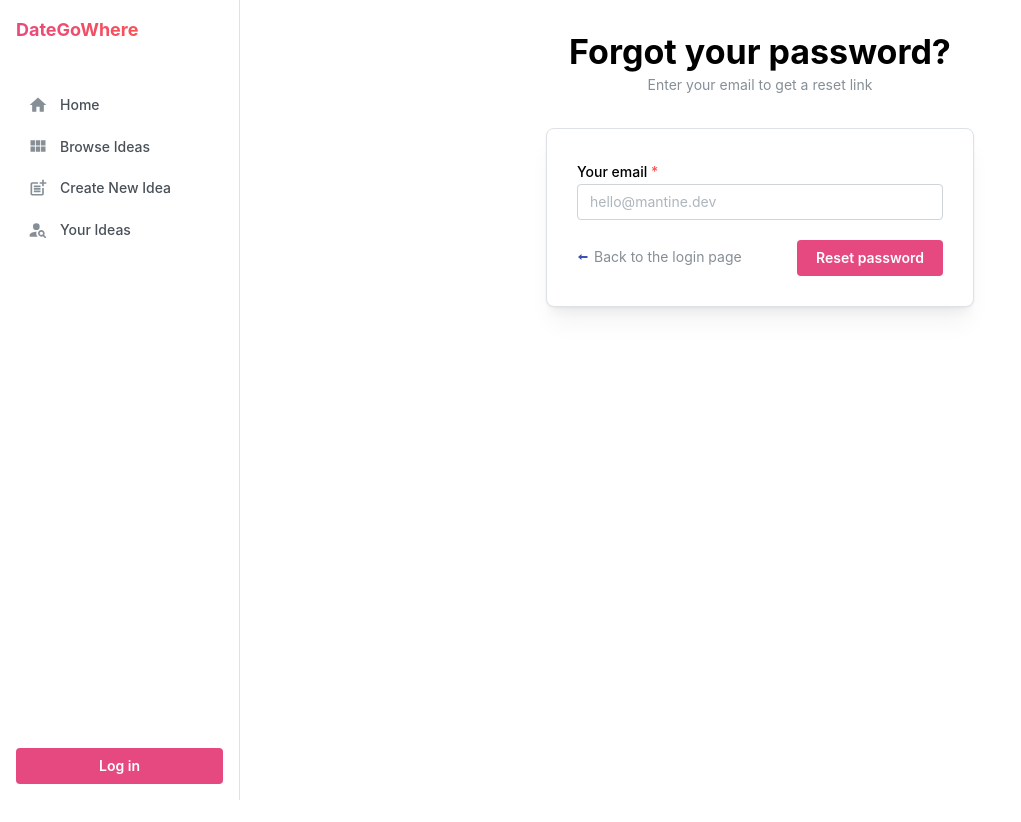
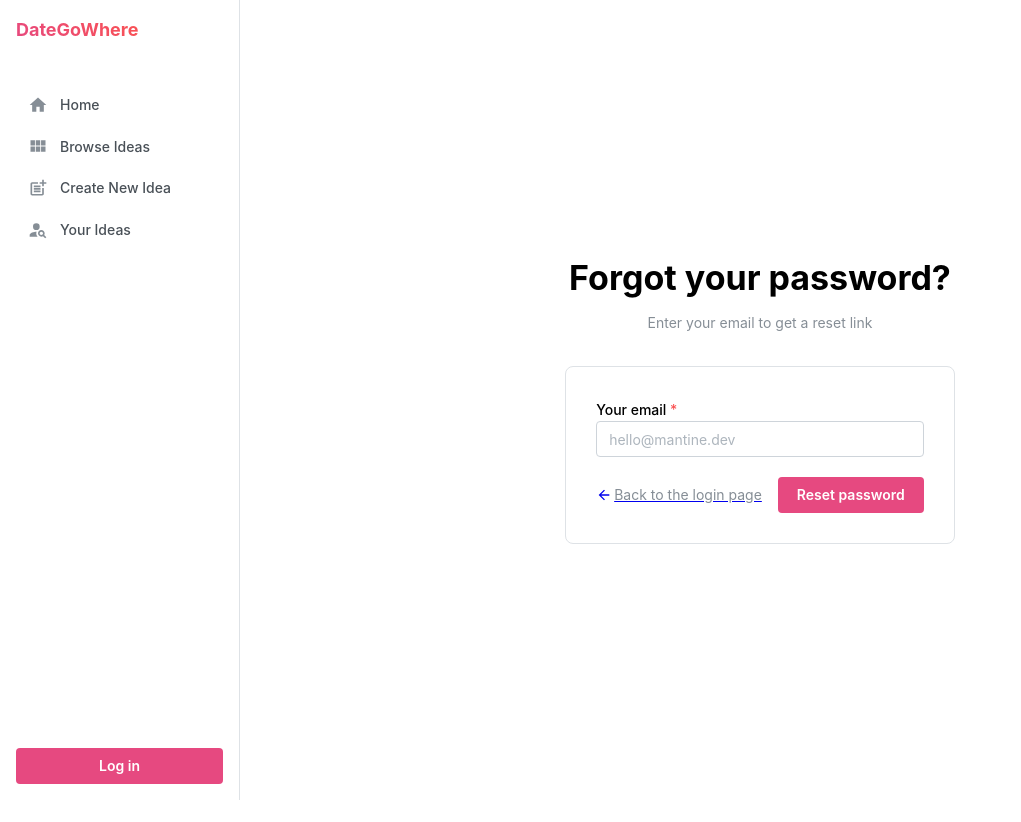
Before and after one commit to mcxpm/DateGoWhere, a React (Vite) app in the folder app/client/: page /auth/forgot-password in a window 1280 px wide. Shown: the top 822 px of the page, without its empty margins (0-1021 px from the left). After the commit the page ends 800 px from the top, so only its background shows below. Built offline with nearby package versions, Linux system fonts and the light colour scheme; no server answers.

Commit message:
refactor: reset password page

```diff
--- a/app/client/src/components/ForgotPassword.jsx
+++ b/app/client/src/components/ForgotPassword.jsx
@@ -1,24 +1,24 @@
 import {
-    Anchor,
+    Alert,
     Box,
     Button,
-    Center,
     Container,
     Group,
     Paper,
-    rem,
     Text,
     TextInput,
     Title,
 } from '@mantine/core';
 import { useForm } from '@mantine/form';
-import { FcLeft } from 'react-icons/fc';
-import { useNavigate } from 'react-router-dom';
+import { notifications } from '@mantine/notifications';
+import { useSendPasswordResetEmail } from 'react-firebase-hooks/auth';
+import { MdArrowBack } from 'react-icons/md';
+import { Link } from 'react-router-dom';
 
-import { resetPassword } from '../utils/AuthUtils';
+import { auth } from '../config/firebase';
 
 export function ForgotPassword() {
-    const navigate = useNavigate();
+    const [sendPasswordResetEmail, loading, error] = useSendPasswordResetEmail(auth);
 
     const form = useForm({
         initialValues: {
@@ -31,45 +31,77 @@ export function ForgotPassword() {
     });
 
     return (
-        <Container size={460} my={30}>
+        <Container size="xs" px="xs" h={'100dvh'}>
+            <Box h={'100%'} style={{ display: 'grid', placeItems: 'center' }}>
+                <Box>
                     <Title ta="center">Forgot your password?</Title>
-            <Text c="dimmed" fz="sm" ta="center">
+                    <Text c="dimmed" fz="sm" ta="center" mt={'sm'}>
                         Enter your email to get a reset link
                     </Text>
-
-            <Paper withBorder shadow="md" p={30} radius="md" mt="xl">
+                    {error && (
+                        <Alert
+                            title="Error resetting password"
+                            variant="light"
+                            color="red"
+                        >
+                            Apologies, an error occured. Please try again
+                        </Alert>
+                    )}
+                    <Paper withBorder p={30} radius="md" mt="xl">
+                        <form
+                            onSubmit={form.onSubmit(({ email }) => {
+                                if (form.isValid) {
+                                    console.log('submit');
+                                    sendPasswordResetEmail(email).then((success) => {
+                                        if (success) {
+                                            notifications.show({
+                                                color: 'green',
+                                                title: 'Success',
+                                                message:
+                                                    'Password reset email has been sent',
+                                                autoClose: 2000,
+                                            });
+                                        }
+                                    });
+                                }
+                            })}
+                        >
                             <TextInput
                                 label="Your email"
                                 placeholder="hello@mantine.dev"
                                 value={form.values.email}
                                 onChange={(event) => {
-                        form.setFieldValue('email', event.currentTarget.value);
+                                    form.setFieldValue(
+                                        'email',
+                                        event.currentTarget.value,
+                                    );
                                 }}
                                 error={form.errors.email && 'Invalid email'}
                                 required
                             />
                             <Group justify="space-between" mt="lg">
-                    <Anchor c="dimmed" size="sm">
-                        <Center inline>
-                            <FcLeft
-                                style={{ width: rem(12), height: rem(12) }}
-                                stroke={1.5}
-                            />
-                            <Box
-                                ml={5}
-                                onClick={() => {
-                                    navigate(-1);
+                                <Link
+                                    to={-1}
+                                    style={{
+                                        display: 'flex',
+                                        alignItems: 'center',
+                                        flexWrap: 'nowrap',
+                                        gap: '2px',
                                     }}
                                 >
+                                    <MdArrowBack />
+                                    <Text fz={'sm'} c={'dimmed'}>
                                         Back to the login page
-                            </Box>
-                        </Center>
-                    </Anchor>
-                    <Button onClick={async () => await resetPassword(form.values.email)}>
+                                    </Text>
+                                </Link>
+                                <Button type="submit" loading={loading}>
                                     Reset password
                                 </Button>
                             </Group>
+                        </form>
                     </Paper>
+                </Box>
+            </Box>
         </Container>
     );
 }
--- a/app/client/src/utils/AuthUtils.js
+++ b/app/client/src/utils/AuthUtils.js
@@ -1,4 +1,4 @@
-import { onAuthStateChanged, sendPasswordResetEmail } from "firebase/auth";
+import { onAuthStateChanged } from "firebase/auth";
 
 import { auth } from "../config/firebase";
 
@@ -17,8 +17,3 @@ export async function getUser() {
             throw e;
         });
 }
-
-export async function resetPassword(email) {
-    const status = await sendPasswordResetEmail(auth, email);
-    console.log("Sent reset email: ", status)
-}
```
Lines whose indentation alone changed are shown as unchanged.
